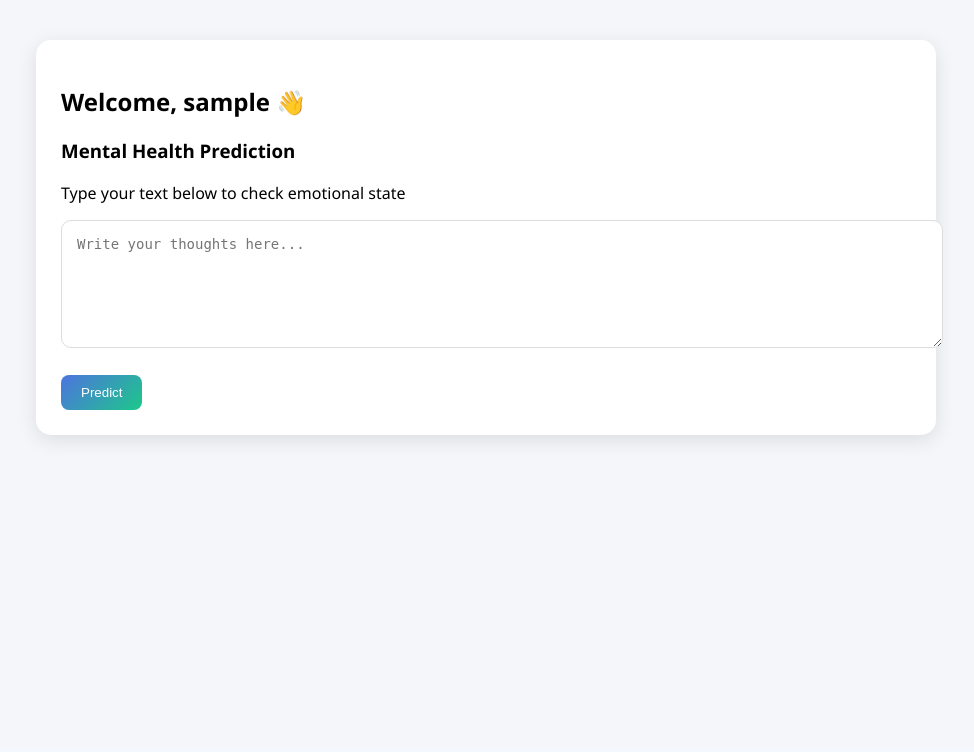
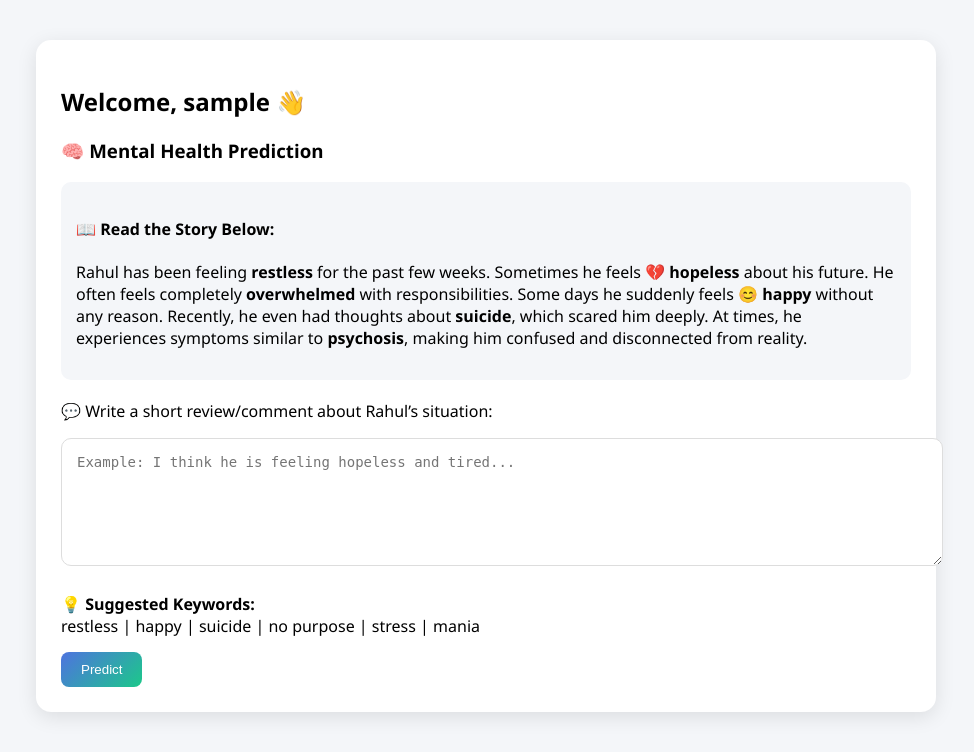
Before and after one commit to samartha2005/Mental_Health_Project_final, a Flask app: page /dashboard in a window 1280 px wide. Shown: the part 52-804 px from the top of the page, without its empty margins (154-1128 px from the left). Before the commit the page ends 496 px from the top, so only its background shows below. Run offline with Flask 3, Linux system fonts and the light colour scheme; the visitor is signed in with stand-in values (Sample User, id 1); parts of the project's set-up code (start-up, migrations or seed data) failed here and were passed over.

Commit message:
Add story

```diff
--- a/templates/dashboard.html
+++ b/templates/dashboard.html
@@ -6,14 +6,52 @@
 
 <div class="card">
     <h2>Welcome, {{ username }} 👋</h2>
-    <h3>Mental Health Prediction</h3>
-    <p>Type your text below to check emotional state</p>
+    <h3>🧠 Mental Health Prediction</h3>
+
+    <!-- STORY SECTION -->
+    <div style="background:#f4f6f9; padding:15px; border-radius:10px; margin-bottom:20px;">
+        <h4>📖 Read the Story Below:</h4>
+<p>
+Rahul has been feeling <b>restless</b> for the past few weeks.
+Sometimes he feels 💔 <b>hopeless</b> about his future.
+He often feels completely <b>overwhelmed</b> with responsibilities.
+Some days he suddenly feels 😊 <b>happy</b> without any reason.
+Recently, he even had thoughts about <b>suicide</b>, which scared him deeply.
+At times, he experiences symptoms similar to <b>psychosis</b>, making him confused and disconnected from reality.
+</p>
+    </div>
+
+    <p>💬 Write a short review/comment about Rahul’s situation:</p>
 
     <form action="{{ url_for('make_prediction') }}" method="POST">
-        <textarea name="user_input" rows="6" placeholder="Write your thoughts here..."></textarea>
+        <textarea id="user_input" name="user_input" rows="6"
+        placeholder="Example: I think he is feeling hopeless and tired..."></textarea>
+
         <br><br>
+
+        <!-- KEYWORD SUGGESTIONS -->
+        <div style="margin-bottom:15px;">
+            <strong>💡 Suggested Keywords:</strong><br>
+
+<span class="keyword" onclick="addKeyword('restless')">restless</span> |
+<span class="keyword" onclick="addKeyword('happy')">happy</span> |
+<span class="keyword" onclick="addKeyword('suicide')">suicide</span> |
+<span class="keyword" onclick="addKeyword('no purpose')">no purpose</span> |
+<span class="keyword" onclick="addKeyword('stress')">stress</span> |
+<span class="keyword" onclick="addKeyword('mania')">mania</span>
+        </div>
+
         <button type="submit">Predict</button>
     </form>
 </div>
 
+<!-- SIMPLE JAVASCRIPT -->
+<script>
+function addKeyword(word) {
+    var textarea = document.getElementById("user_input");
+    textarea.value += " " + word;
+    textarea.focus();
+}
+</script>
+
 {% endblock %}
```
